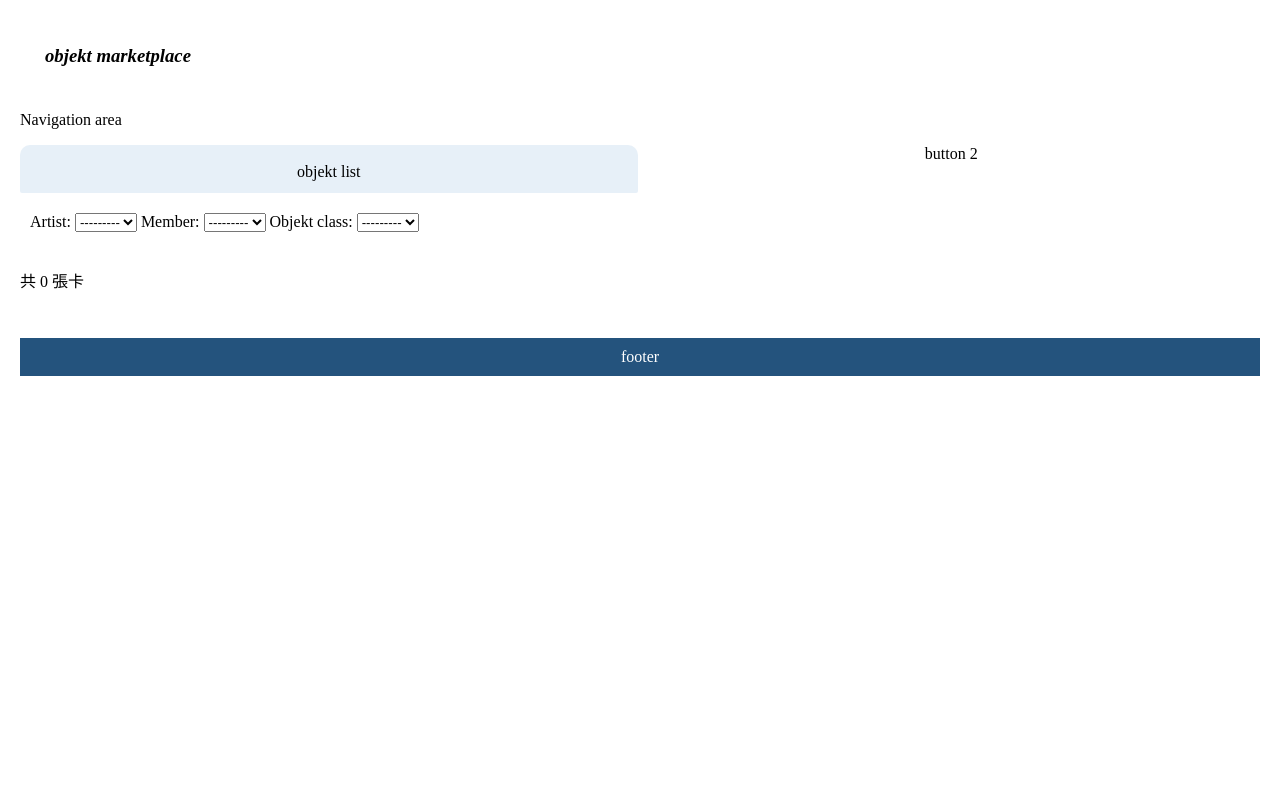
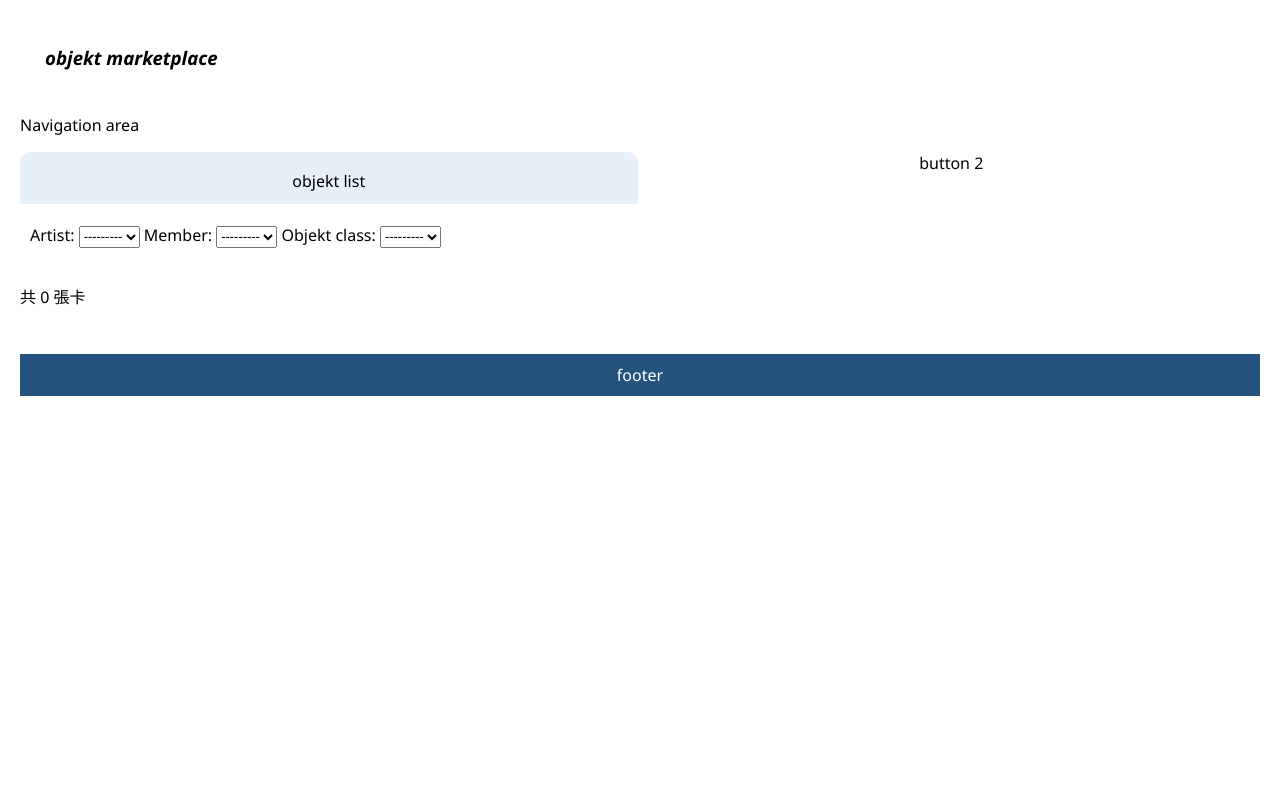
Before and after one commit to aomou/objekt-marketplace, a Django app: page /objekt/card/ in a window 1280 px wide. Run offline with Django 5.2, Linux system fonts and the light colour scheme; data that the repository does not hold is empty.

Commit message:
Add font Noto Sans

```diff
--- a/static/base.css
+++ b/static/base.css
@@ -5,6 +5,8 @@ html {
 
 * {
     box-sizing: border-box;
+    font-family: "Noto Sans", sans-serif;
+    font-optical-sizing: auto;
 }
 
 body {
--- a/templates/base.html
+++ b/templates/base.html
@@ -11,7 +11,7 @@
         <title> {% block title %} {% endblock %} </title>
 
         <link rel="icon" href="{% static 'favicon.ico' %}" type="image/x-icon">
-        <link rel="stylesheet" href="https://fonts.googleapis.com/css?family=Noto+Sans" >
+        <link rel="stylesheet" href="https://fonts.googleapis.com/css2?family=Noto+Sans:ital,wght@0,100..900;1,100..900&display=swap" >
         <link rel="stylesheet" href="{% static 'base.css' %}">
         <!-- 放子分頁的 css -->
         {% block extra_css %} {% endblock %}
```
